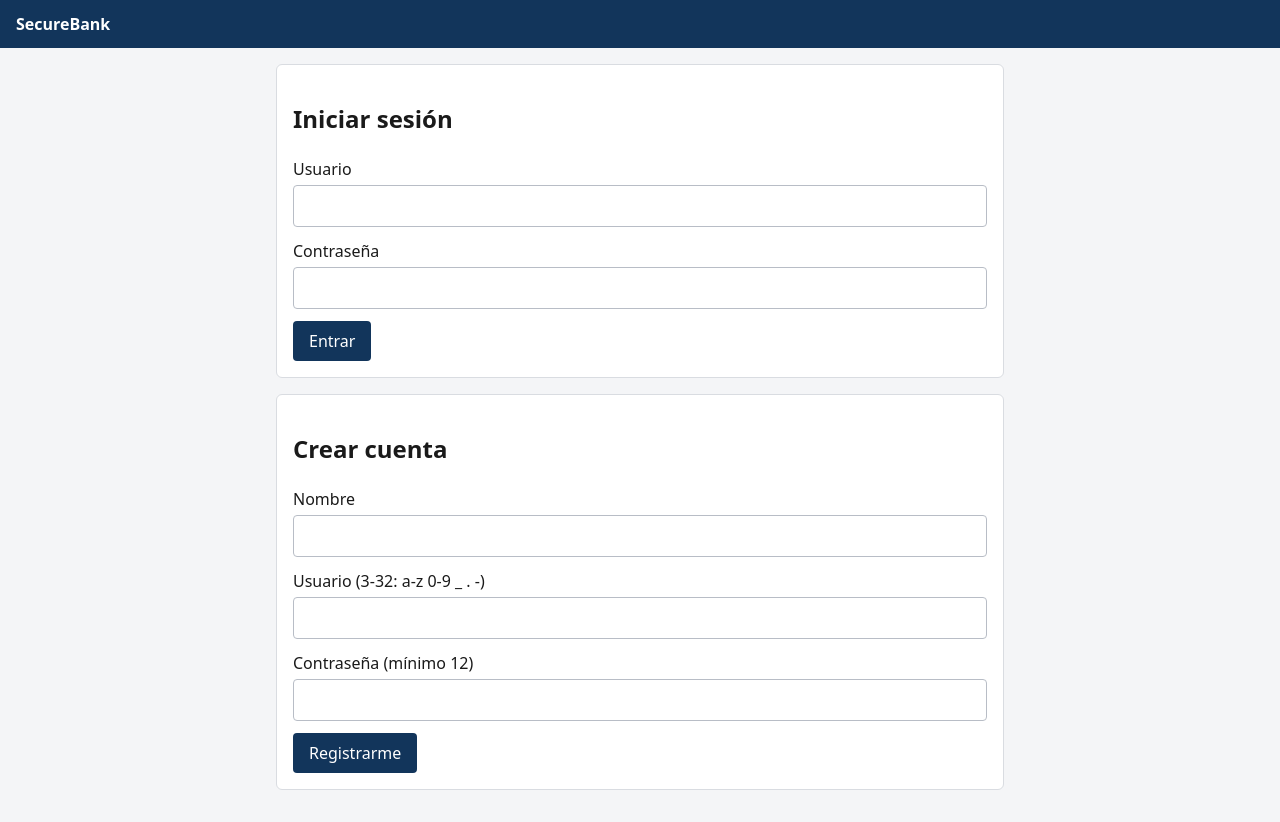
After one commit to shastin-nav/securebank-api, a Flask app: template src/securebank/templates/app.html in a window 1280 px wide. The commit adds this page. Run offline with Flask 3, Linux system fonts and the light colour scheme; the template is opened without the code that fills it, so the values that code supplies are empty.

Commit message:
feat(web): MVP de banca en línea en /app
Página mínima sobre la API: login, registro, saldo, movimientos y
transferencias. CSP propia solo para /app (script-src 'self', sin
unsafe-inline); el resto de la API mantiene default-src 'none'.
Registrarse abre una cuenta con saldo 0 y `flask seed-demo` crea
usuarios de demo con claves aleatorias.

Co-Authored-By: Claude Opus 5.5 <noreply@anthropic.com>

```diff
--- a/src/securebank/app.py
+++ b/src/securebank/app.py
@@ -2,7 +2,9 @@
 import os
 import secrets
 
+import click
 from flask import Flask, jsonify
+from flask.cli import with_appcontext
 
 from . import db
 
@@ -24,9 +26,9 @@ def create_app(config=None):
 
     db.init_app(app)
 
-    from . import accounts, auth, calc, export, transfers, users, view
+    from . import accounts, auth, calc, export, transfers, users, view, web
 
-    for module in (auth, users, accounts, transfers, export, calc, view):
+    for module in (auth, users, accounts, transfers, export, calc, view, web):
         app.register_blueprint(module.bp)
 
     @app.get("/health")
@@ -35,6 +37,7 @@ def create_app(config=None):
 
     register_security_headers(app)
     register_error_handlers(app)
+    app.cli.add_command(seed_demo)
     return app
 
 
@@ -82,3 +85,22 @@ def register_error_handlers(app):
     @app.errorhandler(500)
     def internal_error(_e):
         return jsonify(error="error interno"), 500
+
+
+@click.command("seed-demo")
+@with_appcontext
+def seed_demo():
+    """Datos de demo para el MVP web: ana (cuenta 1001) y benja (cuenta 2001).
+
+    Las contraseñas se generan al azar y se imprimen una sola vez: no hay credenciales fijas en el repo.
+    """
+    from . import accounts, users
+
+    for username, nombre, cuenta, saldo in (("ana", "Ana Pérez", "1001", 500_000), ("benja", "Benjamín Soto", "2001", 10_000)):
+        if users.username_exists(username):
+            click.echo(f"{username}: ya existe, sin cambios")
+            continue
+        password = secrets.token_urlsafe(12)
+        user_id = users.create_user(username, password, nombre)
+        accounts.open_account(user_id, saldo, cuenta)
+        click.echo(f"{username} / {password} · cuenta {cuenta} · saldo {saldo}")
--- /dev/null
+++ b/src/securebank/static/app.css
@@ -0,0 +1,15 @@
+* { box-sizing: border-box; }
+body { margin: 0; font: 16px/1.5 system-ui, sans-serif; color: #1a1a1a; background: #f4f5f7; }
+header { display: flex; gap: 1rem; align-items: center; padding: .75rem 1rem; background: #12355b; color: #fff; }
+header span { margin-left: auto; }
+main { max-width: 760px; margin: 0 auto; padding: 1rem; }
+form, table { background: #fff; border: 1px solid #d9dce1; border-radius: 6px; padding: 1rem; margin-bottom: 1rem; width: 100%; }
+label { display: block; margin-bottom: .75rem; }
+input, select { display: block; width: 100%; padding: .5rem; margin-top: .25rem; border: 1px solid #b8bdc6; border-radius: 4px; font: inherit; }
+button { padding: .5rem 1rem; border: 0; border-radius: 4px; background: #12355b; color: #fff; font: inherit; cursor: pointer; }
+header button { background: #fff; color: #12355b; }
+table { border-collapse: collapse; }
+th, td { text-align: left; padding: .4rem; border-bottom: 1px solid #eceef1; }
+td.monto { text-align: right; font-variant-numeric: tabular-nums; }
+#aviso { padding: .75rem; border-radius: 4px; background: #e6f4ea; }
+#aviso.error { background: #fce8e6; }
--- /dev/null
+++ b/src/securebank/static/app.js
@@ -0,0 +1,105 @@
+// MVP web de SecureBank. Todo el DOM se arma con textContent y createElement (nunca HTML como texto): sin XSS.
+// El JWT vive solo en memoria: no queda guardado en el navegador al alcance de un script inyectado.
+"use strict";
+
+let token = null;
+const $ = (id) => document.getElementById(id);
+const clp = new Intl.NumberFormat("es-CL", { style: "currency", currency: "CLP" });
+
+function avisar(texto, esError = false) {
+  const aviso = $("aviso");
+  aviso.textContent = texto;
+  aviso.className = esError ? "error" : "";
+  aviso.hidden = false;
+}
+
+async function api(metodo, ruta, cuerpo) {
+  const headers = { "Content-Type": "application/json" };
+  if (token) headers.Authorization = "Bearer " + token;
+  const r = await fetch(ruta, { method: metodo, headers, body: cuerpo ? JSON.stringify(cuerpo) : undefined });
+  const datos = await r.json().catch(() => ({}));
+  if (r.status === 401 && token) {
+    salir();
+    throw new Error("La sesión expiró, vuelve a iniciar sesión");
+  }
+  if (!r.ok) throw new Error(datos.error || "Error " + r.status);
+  return datos;
+}
+
+function fila(celdas, columnaMonto) {
+  const tr = document.createElement("tr");
+  celdas.forEach((c, i) => {
+    const td = document.createElement("td");
+    if (c instanceof Node) td.append(c); else td.textContent = c;
+    if (i === columnaMonto) td.className = "monto";
+    tr.append(td);
+  });
+  return tr;
+}
+
+async function cargarMovimientos(cuenta) {
+  const { movements } = await api("GET", "/accounts/" + encodeURIComponent(cuenta) + "/movements");
+  $("mov-cuenta").textContent = "· cuenta " + cuenta;
+  $("movimientos").replaceChildren(
+    ...movements.map((m) => fila([m.created_at, m.origin, m.target, clp.format(m.amount)], 3))
+  );
+}
+
+async function cargarBanca() {
+  const yo = await api("GET", "/users/me");
+  const { accounts } = await api("GET", "/accounts");
+  $("quien").textContent = yo.nombre;
+  $("cuentas").replaceChildren(...accounts.map((a) => {
+    const ver = document.createElement("button");
+    ver.type = "button";
+    ver.textContent = "Ver movimientos";
+    ver.addEventListener("click", () => cargarMovimientos(a.id).catch((e) => avisar(e.message, true)));
+    return fila([a.id, clp.format(a.balance), ver], 1);
+  }));
+  $("origen").replaceChildren(...accounts.map((a) => new Option(a.id, a.id)));
+  if (accounts.length) await cargarMovimientos(accounts[0].id);
+  for (const id of ["quien", "salir", "vista-banca"]) $(id).hidden = false;
+  $("vista-login").hidden = true;
+}
+
+function salir() {
+  token = null;
+  for (const id of ["quien", "salir", "vista-banca"]) $(id).hidden = true;
+  $("vista-login").hidden = false;
+  $("movimientos").replaceChildren();
+}
+
+function alEnviar(id, accion) {
+  $(id).addEventListener("submit", async (e) => {
+    e.preventDefault();
+    const form = e.target;
+    try {
+      await accion(Object.fromEntries(new FormData(form)), form);
+    } catch (err) {
+      avisar(err.message, true);
+    }
+  });
+}
+
+alEnviar("form-login", async (datos, form) => {
+  token = (await api("POST", "/login", datos)).access_token;
+  form.reset();
+  $("aviso").hidden = true;
+  await cargarBanca();
+});
+
+alEnviar("form-registro", async (datos, form) => {
+  const r = await api("POST", "/users", datos);
+  form.reset();
+  avisar("Usuario " + r.username + " creado con la cuenta " + r.account + ". Ya puedes iniciar sesión.");
+});
+
+alEnviar("form-transferir", async (datos, form) => {
+  // El servidor vuelve a validar el monto (AM-03); aquí solo se convierte a entero.
+  const r = await api("POST", "/transfer", { ...datos, amount: Number(datos.amount) });
+  form.reset();
+  avisar("Transferiste " + clp.format(r.amount) + " a la cuenta " + r.targetAccount);
+  await cargarBanca();
+});
+
+$("salir").addEventListener("click", salir);
--- /dev/null
+++ b/src/securebank/templates/app.html
@@ -0,0 +1,59 @@
+<!doctype html>
+<html lang="es">
+<head>
+  <meta charset="utf-8">
+  <meta name="viewport" content="width=device-width, initial-scale=1">
+  <title>SecureBank · Banca en línea</title>
+  <link rel="stylesheet" href="{{ url_for('static', filename='app.css') }}">
+</head>
+<body>
+  <header>
+    <strong>SecureBank</strong>
+    <span id="quien" hidden></span>
+    <button id="salir" type="button" hidden>Cerrar sesión</button>
+  </header>
+
+  <main>
+    <p id="aviso" role="status" hidden></p>
+
+    <section id="vista-login">
+      <form id="form-login">
+        <h1>Iniciar sesión</h1>
+        <label>Usuario <input name="username" autocomplete="username" required></label>
+        <label>Contraseña <input name="password" type="password" autocomplete="current-password" required></label>
+        <button type="submit">Entrar</button>
+      </form>
+      <form id="form-registro">
+        <h2>Crear cuenta</h2>
+        <label>Nombre <input name="nombre" maxlength="80" required></label>
+        <label>Usuario (3-32: a-z 0-9 _ . -) <input name="username" pattern="[a-z0-9_.\-]{3,32}" autocomplete="username" required></label>
+        <label>Contraseña (mínimo 12) <input name="password" type="password" minlength="12" autocomplete="new-password" required></label>
+        <button type="submit">Registrarme</button>
+      </form>
+    </section>
+
+    <section id="vista-banca" hidden>
+      <h1>Mis cuentas</h1>
+      <table>
+        <thead><tr><th>Cuenta</th><th>Saldo</th><th></th></tr></thead>
+        <tbody id="cuentas"></tbody>
+      </table>
+
+      <form id="form-transferir">
+        <h2>Transferir</h2>
+        <label>Desde <select name="originAccount" id="origen" required></select></label>
+        <label>Cuenta destino <input name="targetAccount" inputmode="numeric" required></label>
+        <label>Monto (CLP) <input name="amount" type="number" min="1" max="1000000" step="1" required></label>
+        <button type="submit">Transferir</button>
+      </form>
+
+      <h2>Movimientos <span id="mov-cuenta"></span></h2>
+      <table>
+        <thead><tr><th>Fecha</th><th>Origen</th><th>Destino</th><th>Monto</th></tr></thead>
+        <tbody id="movimientos"></tbody>
+      </table>
+    </section>
+  </main>
+  <script src="{{ url_for('static', filename='app.js') }}"></script>
+</body>
+</html>
--- a/src/securebank/templates/bienvenida.html
+++ b/src/securebank/templates/bienvenida.html
@@ -1,2 +1,3 @@
 <h1>Hola {{ name }}</h1>
 <p>Bienvenido a SecureBank</p>
+<p><a href="/app">Entrar a la banca en línea</a></p>
--- a/src/securebank/users.py
+++ b/src/securebank/users.py
@@ -4,6 +4,7 @@ import re
 from flask import Blueprint, g, jsonify, request
 
 from . import auth
+from .accounts import open_account
 from .db import get_db
 
 bp = Blueprint("users", __name__)
@@ -45,7 +46,7 @@ def register():
     if username_exists(username):
         return jsonify(error="usuario ya existe"), 409
     user_id = create_user(username, password, nombre)
-    return jsonify(id=user_id, username=username), 201
+    return jsonify(id=user_id, username=username, account=open_account(user_id)), 201
 
 
 def username_exists(username):
--- /dev/null
+++ b/src/securebank/web.py
@@ -0,0 +1,18 @@
+"""MVP web: banca en línea mínima sobre la misma API (login, saldo, movimientos, transferir)."""
+from flask import Blueprint, make_response, render_template
+
+bp = Blueprint("web", __name__)
+
+# La página necesita su JS y CSS propios: se permite 'self' y nada más (sin inline, sin CDNs).
+# El resto de la API mantiene default-src 'none' (app.SECURITY_HEADERS).
+APP_CSP = (
+    "default-src 'none'; script-src 'self'; style-src 'self'; connect-src 'self'; img-src 'self'; "
+    "frame-ancestors 'none'; base-uri 'none'; form-action 'none'"
+)
+
+
+@bp.get("/app")
+def banca():
+    response = make_response(render_template("app.html"))
+    response.headers["Content-Security-Policy"] = APP_CSP
+    return response
```
Also changed, not shown: src/securebank/accounts.py (+9 -0 lines), tests/unit/test_web.py (added, +72 -0 lines), README.md.
